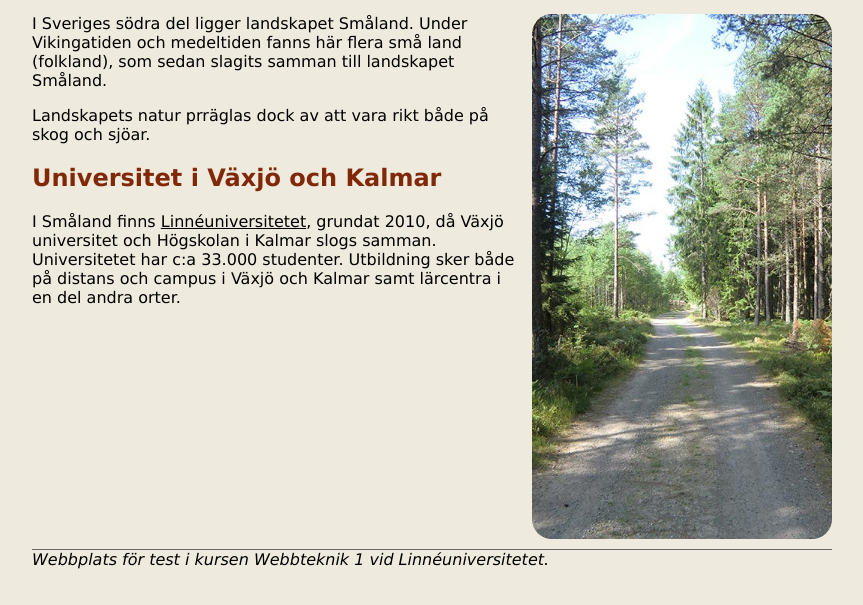
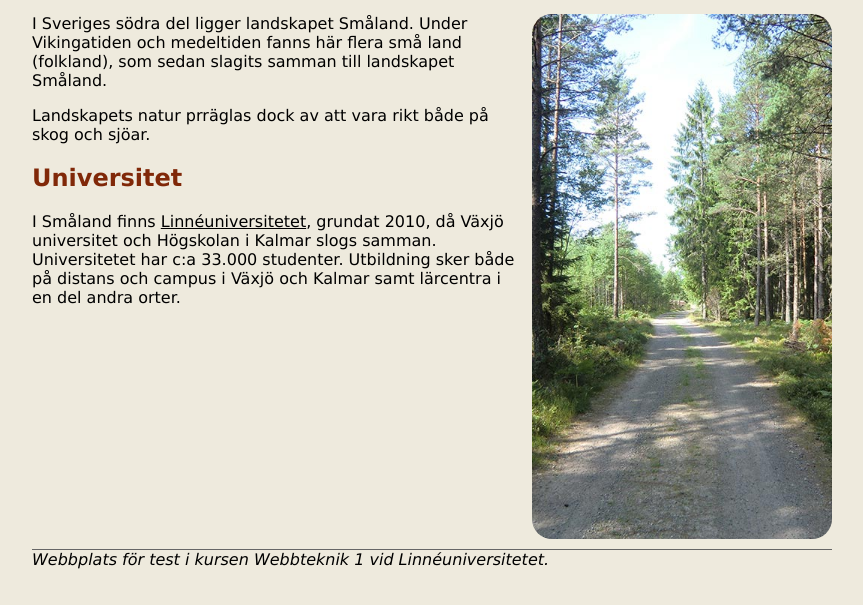
Before and after one commit to gp222fi/Myfirstwebsite, a plain HTML site: page index.html in a window 1280 px wide. Shown: the part 145-750 px from the top of the page, without its empty margins (208-1071 px from the left). Drawn offline with Linux system fonts and the light colour scheme.

Commit message:
Återgick till version 2

```diff
--- a/index.html
+++ b/index.html
@@ -21,7 +21,7 @@
         <img src="img/forestroad.jpg" alt="Skogsväg" class="floatRight">
         <p>I Sveriges södra del ligger landskapet Småland. Under Vikingatiden och medeltiden fanns här flera små land (folkland), som sedan slagits samman till landskapet Småland.</p>
         <p>Landskapets natur prräglas dock av att vara rikt både på skog och sjöar.</p>
-        <h2>Universitet i Växjö och Kalmar</h2>
+        <h2>Universitet</h2>
         <p>I Småland finns <a href="http://lnu.se" target="_blank">Linnéuniversitetet</a>, grundat 2010, då Växjö universitet och Högskolan i Kalmar slogs samman. Universitetet har c:a 33.000 studenter. Utbildning sker både på distans och campus i Växjö och Kalmar samt lärcentra i en del andra orter.</p>
     </main>
     <footer>
```
